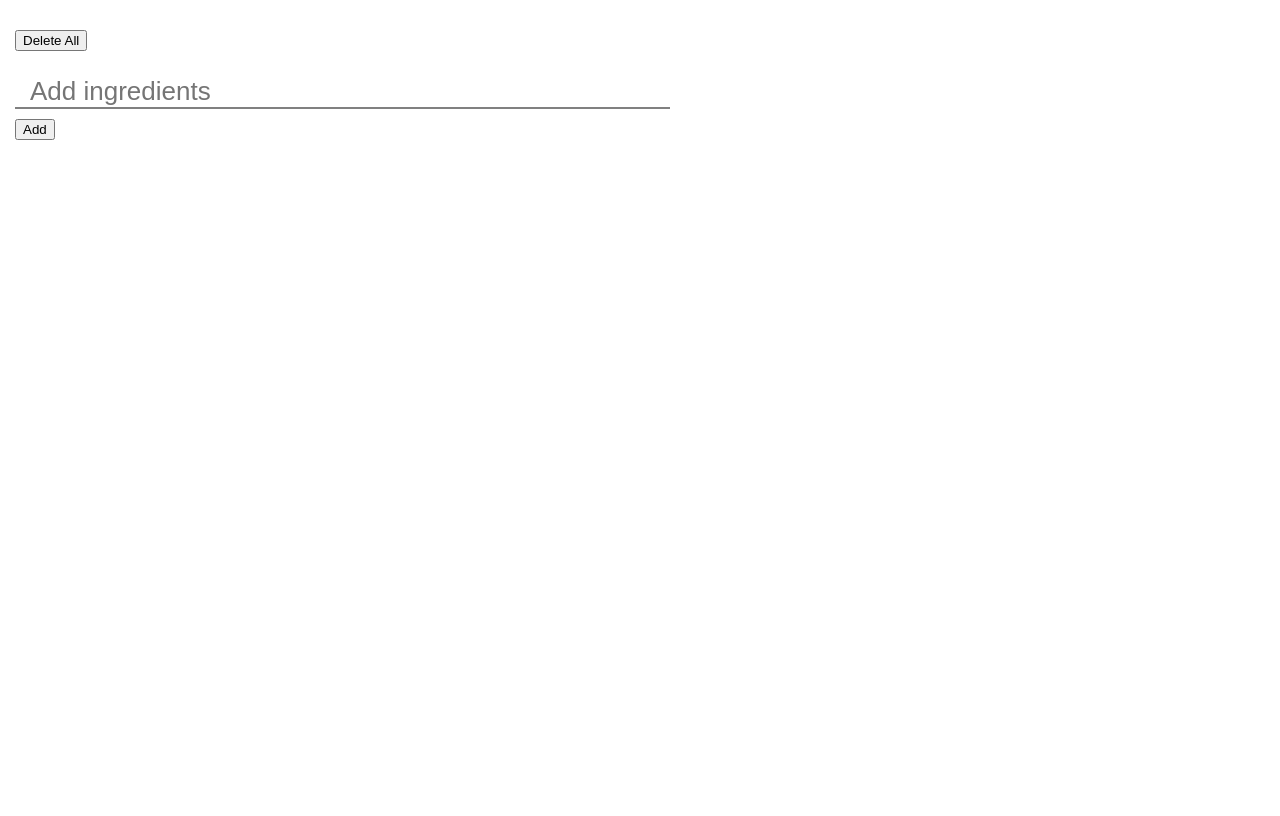
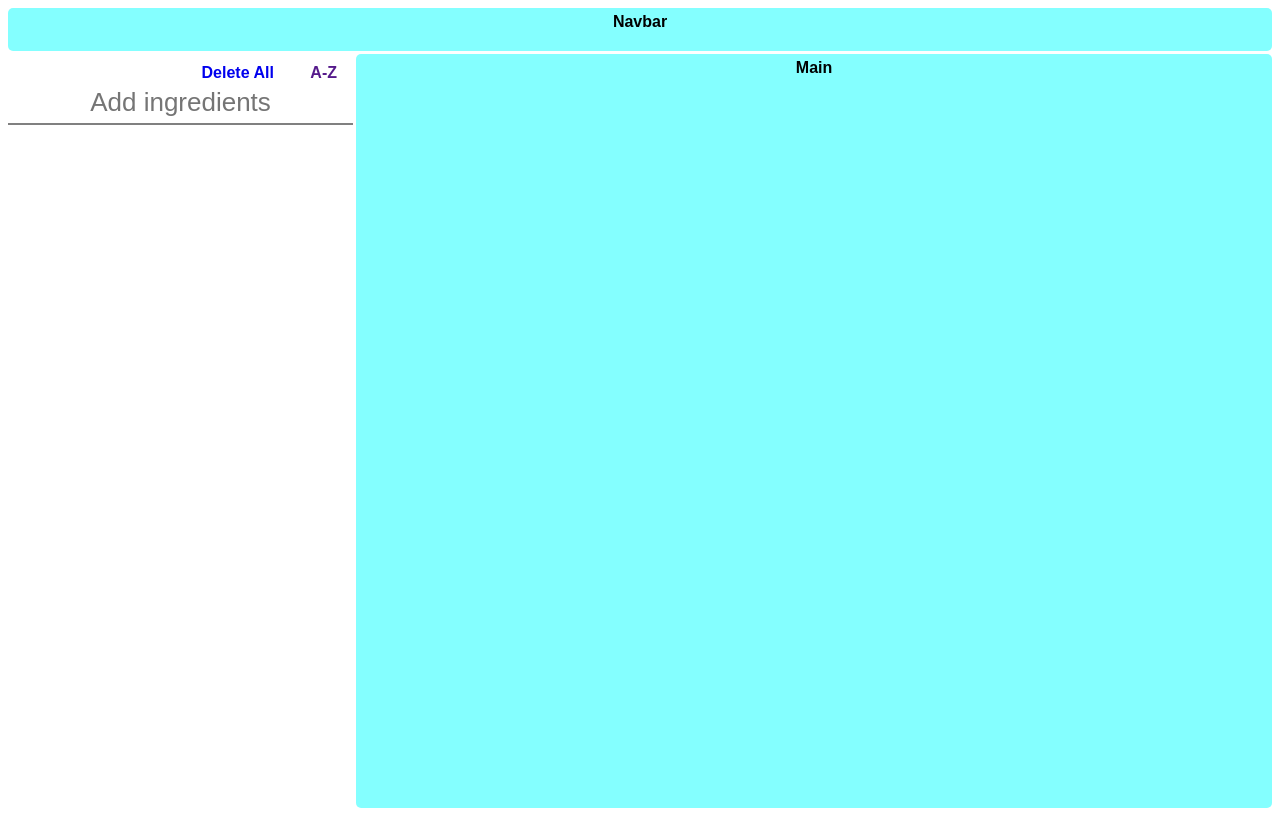
Before and after one commit to HakonVA/2900G6, a Django app: page /ingredients/ in a window 1280 px wide. Before the commit the page ends 140 px from the top, so only its background shows below. Run offline with Django 3.2, Linux system fonts and the light colour scheme; data that the repository does not hold is empty.

Commit message:
Added css grid

```diff
--- a/project/static/css/ingredients.css
+++ b/project/static/css/ingredients.css
@@ -1,12 +1,107 @@
 /* These styles are for ingredients.css */
 
-body {
-    margin: 0;
-	padding: 0;
-	font-family: Arial, sans-serif;
-	font-size: 16px;
+:root {
+    --main-radius: 5px;
+    --main-padding: 5px;
 }
 
+body {
+	font-family: Arial, sans-serif;
+}
+
+.container {
+    display: grid;
+    height: 100vh;
+    grid-template-columns: repeat(4, 1fr);
+    grid-template-rows: 0.2fr 1.5fr 1.2fr 0.8fr;
+    grid-template-areas:
+        "nav nav nav nav"
+        "left-sidebar main main main"
+        "left-sidebar main main main"
+        "left-sidebar main main main";
+    grid-gap: 0.2rem;
+    font-weight: 800;
+    font-size: 16px;
+    text-align: center;
+}
+
+.main-nav {
+    background: #84ffff;
+    grid-area: nav;
+    border-radius: var(--main-radius);
+    padding-top: var(--main-padding);
+}
+
+.main-container {
+    background: #84ffff;
+    grid-area: main;
+    border-radius: var(--main-radius);
+    padding-top: var(--main-padding);
+}
+
+.left-sidebar {
+    /* background: #18ffff; */
+    grid-area: left-sidebar;
+    border-radius: var(--main-radius);
+    padding-top: var(--main-padding);
+}
+
+.left-sidebar nav {
+    text-align: right;
+    grid-area: nav;
+    border-radius: var(--main-radius);
+    padding-top: var(--main-padding);
+}
+
+.left-sidebar a {
+    font-family: inherit;
+    text-decoration: none;
+    font-weight: bold;
+    margin: 1rem;
+}
+
+.left-sidebar input {
+    display: inline-block;
+    padding-top: var(--main-padding);
+    padding-right: var(--main-padding);
+    padding-bottom: var(--main-padding);
+    padding-left: var(--main-padding);
+    border: 0;
+    outline: 0;
+    text-align: center;
+    border-bottom: 2px solid gray;
+    font-size: 26px;
+    background: transparent;
+}
+
+.left-sidebar p {
+    display: inline-block;
+    text-align: left;
+    margin: 0px;
+    padding-top: 15px;
+    padding-right: var(--main-padding);
+    padding-bottom: var(--main-padding);
+    padding-left: var(--main-padding);
+    font-size: 16px;
+    width: 70%;
+    text-transform: capitalize;
+}
+
+
+@media only screen and (max-width: 550px) {
+    .container {
+        grid-template-columns: 1fr;
+        grid-template-rows: 0.2fr 0.4fr 2.2fr;
+        grid-template-areas:
+        "nav"
+        "left-sidebar"
+        "main"
+    }
+}
+
+
+
+/*
 .pandel-body {
     margin: 0;
     padding-top: 30px;
@@ -16,7 +111,7 @@ body {
     width: 50%;
     box-sizing: border-box;
     display: inline-block;
-    /* border: 2px solid red */
+
 }
 
 .form__textbox {
@@ -32,16 +127,4 @@ body {
     font-size: 26px;
     background: transparent;
     outline: 0;
-}
-
-p.ingredient-item {
-    margin: 0px;
-    padding: 10px;
-    padding-top: 10px;
-    padding-right: 10px;
-    padding-bottom: 10px;
-    padding-left: 15px;
-    font-size: 20px;
-    width: 50%;
-    display: inline-block;
-}
+} */
--- a/project/templates/ingredients/detail.html
+++ b/project/templates/ingredients/detail.html
@@ -1,22 +1,15 @@
 {% extends "pages/ingredient-index.html" %}
 
-{% block ingredients-options %}
-    <form action="deleteAll">
-        <input type="submit" value="Delete All" />
-    </form>
-{% endblock %}
+{% block ingredients-box %}
+<form action="" method="post"> {% csrf_token %}
+    <input type="text" name="scientific_name" id="scientific_name" placeholder="Add ingredients">
+</form>
 
-{% block ingredients-box %}
-    <form action="" method="post"> {% csrf_token %}
-        <input type="text" class="form__textbox" name="scientific_name" id="scientific_name" placeholder="Add ingredients">
-        <button type="submit">Add</button>
-    </form>
 {% endblock%}
 
 {% block ingredients-list %}
     {% for object in objects %}
-    <p class="ingredient-item">{{ object.scientific_name }}</p>
-    <button type="submit">Delete</button>
-    <br>
+        <p>{{ object.scientific_name }}</p>
+        <button type="submit">Delete</button><br>
     {% endfor %}
 {% endblock%}
--- a/project/templates/pages/ingredient-index.html
+++ b/project/templates/pages/ingredient-index.html
@@ -3,22 +3,30 @@
 <head>
     <meta charset="UTF-8">
     <meta name="viewport" content="width=device-width, initial-scale=1.0">
-    <title>ingredients</title>
+    <title>Project Name</title>
 
     <link rel="icon" href="{% static 'images/favicons/favicon.ico' %}">
     <link href="{% static 'css/ingredients.css' %}" rel="stylesheet">
     <!-- <script defer src="{% static 'js/project.js' %}"></script> -->
 </head>
 <body>
-    <div class="pandel-body">
-        {% block ingredients-options %}
-        {% endblock %}
+    <div class="container">
+        <nav class="main-nav">Navbar</nav>
+        <main class="main-container">Main</main>
+        <div class="left-sidebar">
+            <nav>
+                <a href="deleteAll">Delete All</a>
+                <a href="">A-Z</a>
+            </nav>
+            <!-- {% block ingredients-options %}
+            {% endblock %} -->
 
-        {% block ingredients-box %}
-        {% endblock %}
+            {% block ingredients-box %}
+            {% endblock %}
 
-        {% block ingredients-list %}
-        {% endblock %}
+            {% block ingredients-list %}
+            {% endblock %}
+        </div>
     </div>
 </body>
 </html>
```
